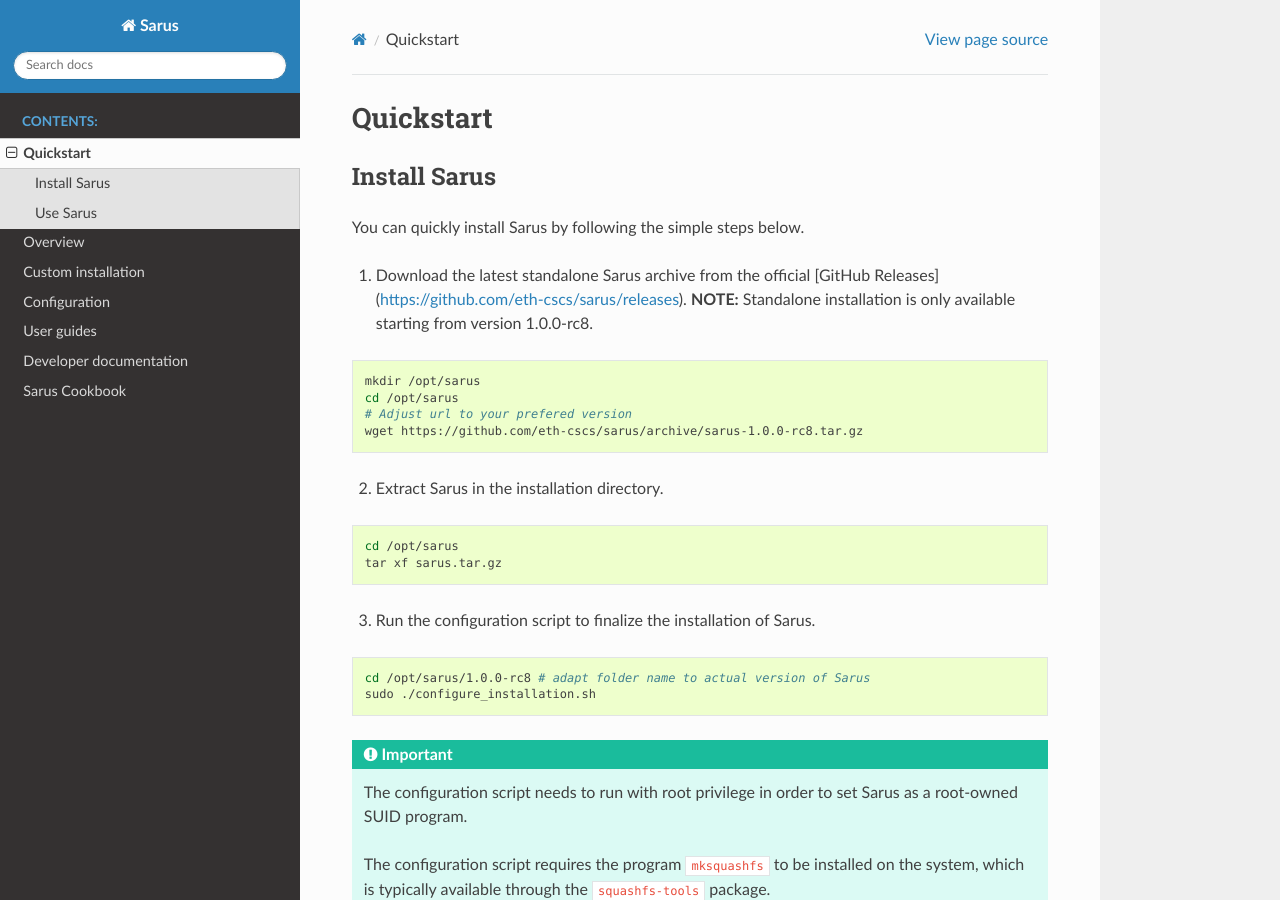
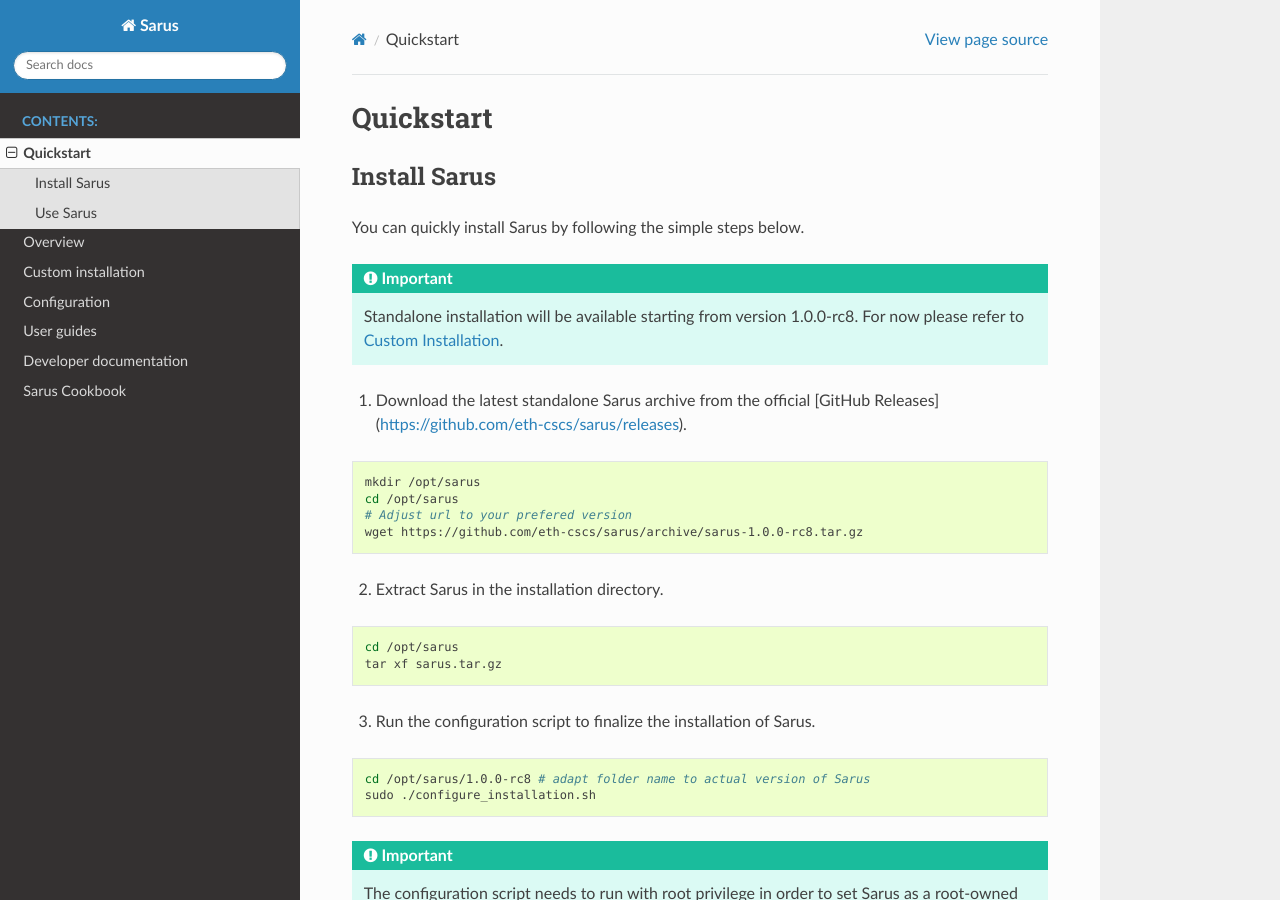
Before and after one commit to eth-cscs/sarus, a Sphinx documentation site: the page built from doc/quickstart/quickstart.rst, in a window 1280 px wide and 900 px high. Built offline with Sphinx 7.4.7 and the Read the Docs theme 2.0.0, drawn with Linux system fonts in a browser that asks for light colours.

Commit message:
Adjust standalone availability message

```diff
--- a/doc/quickstart/quickstart.rst
+++ b/doc/quickstart/quickstart.rst
@@ -8,8 +8,11 @@
 
 You can quickly install Sarus by following the simple steps below.
 
+.. important::
+    Standalone installation will be available starting from version 1.0.0-rc8.
+    For now please refer to :doc:`Custom Installation </install/index>`.
+
 1. Download the latest standalone Sarus archive from the official [GitHub Releases](https://github.com/eth-cscs/sarus/releases).
-   **NOTE:** Standalone installation is only available starting from version 1.0.0-rc8.
 
 .. code-block:: bash
 
```
Also changed, not shown: standalone/README.md.
